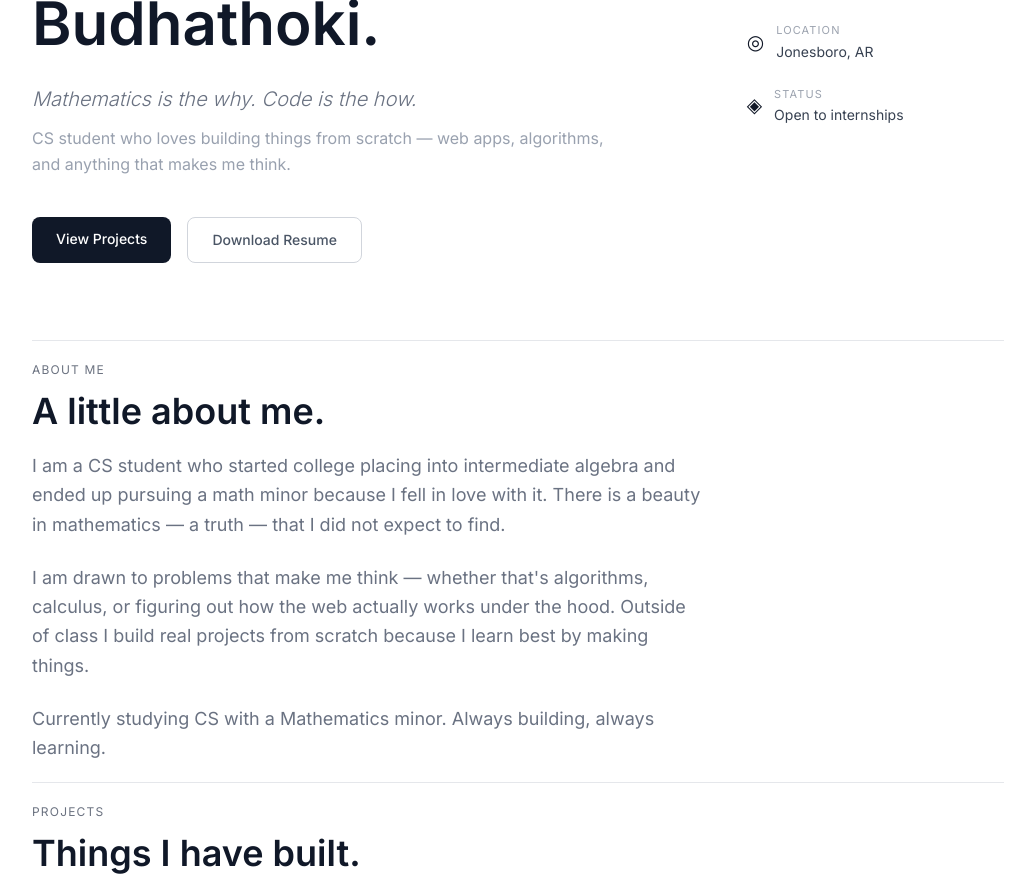
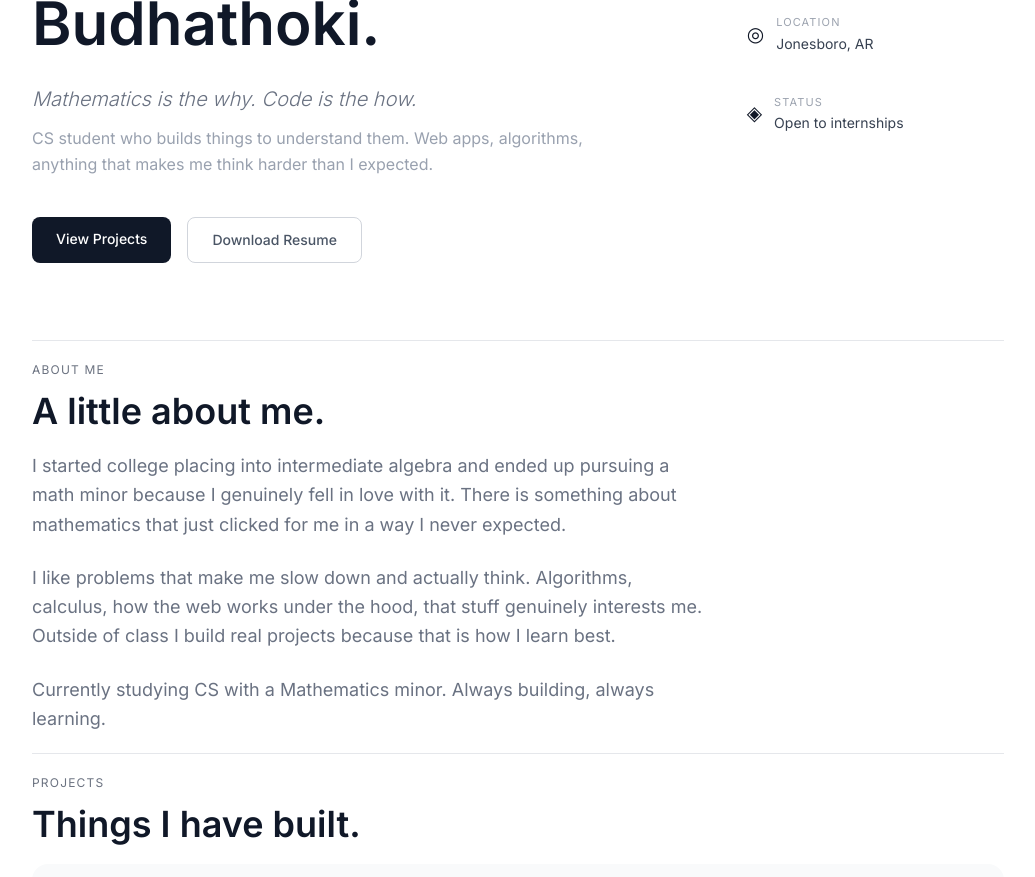
Before and after one commit to milanbudhathoki38/portfolio, a Next.js app: page / in a window 1280 px wide. Shown: the part 520-1397 px from the top of the page, without its empty margins (122-1157 px from the left). Built offline with nearby package versions, Linux system fonts and the light colour scheme.

Commit message:
update: rewrite hero and about section text

```diff
--- a/app/page.js
+++ b/app/page.js
@@ -105,8 +105,8 @@ export default function Home() {
               Mathematics is the why. Code is the how.
             </p>
             <p className="text-base text-gray-400 max-w-xl leading-relaxed" style={{ marginBottom: '40px' }}>
-              CS student who loves building things from scratch —
-              web apps, algorithms, and anything that makes me think.
+              CS student who builds things to understand them. Web apps, algorithms,
+              anything that makes me think harder than I expected.
             </p>
             <div className="flex gap-4">
               <a href="#projects" className="bg-gray-900 text-white rounded-lg text-sm font-medium cursor-pointer" style={{ padding: '12px 24px', textDecoration: 'none', display: 'inline-block' }}>
@@ -134,7 +134,7 @@ export default function Home() {
                 <p style={{ fontSize: '14px', color: '#374151' }}>milan.budhatho1@smail.astate.edu</p>
               </div>
             </a>
-            <div style={{ display: 'flex', alignItems: 'center', gap: '12px' }}>
+            <div style={{ display: 'flex', alignItems: 'center', gap: '12px' , marginBottom: '16px' }}>
               <span style={{ fontSize: '20px' }}>◎</span>
               <div>
                 <p style={{ fontSize: '11px', color: '#9ca3af', textTransform: 'uppercase', letterSpacing: '0.1em', marginBottom: '2px' }}>Location</p>
@@ -164,15 +164,14 @@ export default function Home() {
           </h2>
           <div className="max-w-2xl flex flex-col" style={{ gap: '24px' }}>
             <p className="text-lg text-gray-500 leading-relaxed">
-              I am a CS student who started college placing into intermediate algebra
-              and ended up pursuing a math minor because I fell in love with it.
-              There is a beauty in mathematics — a truth — that I did not expect to find.
+            I started college placing into intermediate algebra and ended up pursuing a math
+            minor because I genuinely fell in love with it. There is something about
+            mathematics that just clicked for me in a way I never expected.
             </p>
             <p className="text-lg text-gray-500 leading-relaxed">
-              I am drawn to problems that make me think — whether that's algorithms,
-              calculus, or figuring out how the web actually works under the hood.
-              Outside of class I build real projects from scratch because
-              I learn best by making things.
+             I like problems that make me slow down and actually think. Algorithms, calculus,
+             how the web works under the hood, that stuff genuinely interests me. Outside of
+             class I build real projects because that is how I learn best.
             </p>
             <p className="text-lg text-gray-500 leading-relaxed">
               Currently studying CS with a Mathematics minor.
```
